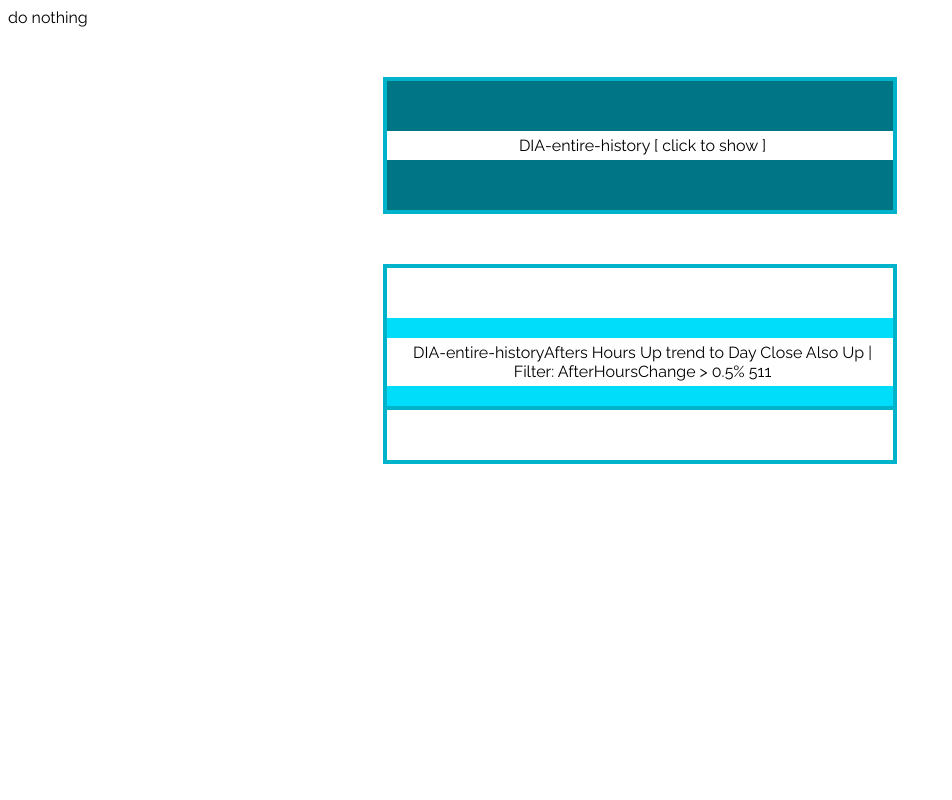
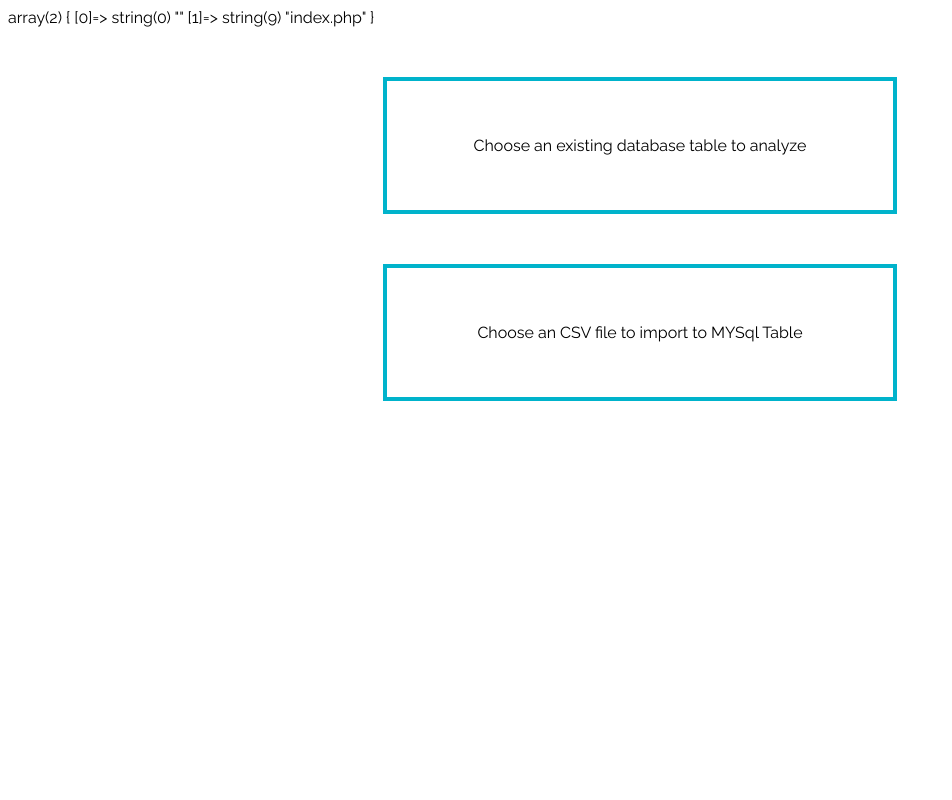
Before and after one commit to Youniform/PHP_Correlations_PDO, a PHP site: page /index.php in a window 1280 px wide. Shown: the whole page, without its empty margins (0-952 px from the left). Run offline with PHP 8.4, Linux system fonts and the light colour scheme; data that the repository does not hold is empty.

Commit message:
fixed .htaccess bs, choose.php lets you choose either a table to run through calc or import another CSV file

```diff
--- a/choose.php
+++ b/choose.php
@@ -1 +1,63 @@
 <?php
+
+error_reporting(E_ALL);
+ini_set('display_errors', '1');
+
+/**
+ * Setting up the database connection for PDO (PHP Data Object)
+ */
+$dbname = "index_correlations";
+$dbuser = "youniform";
+$dbpass = "il1keSn0w!!";
+$host = "localhost";
+$pdo = new PDO("mysql:host=$host;dbname=$dbname", $dbuser, $dbpass);
+/**
+ * This SQL query will need to incorporate a variable placeholder for the table name
+ */
+$sql = "
+	SHOW TABLES;
+	";
+
+/**
+ * Prepare the whole $stmt before execution
+ */
+$stmt = $pdo->prepare($sql);
+/**
+ * Execute it, sending the finished query to the mysql database
+ */
+$stmt->execute();
+
+$response = $stmt->fetchAll(PDO::FETCH_ASSOC);
+$tables = $response;
+?>
+
+<div class="outer-container">
+    <div class="visibility-toggle" tabindex="1">
+        <span class="span-label">Choose an existing database table to analyze</span>
+        <div class="parent-container">
+            <div class="form-div">
+                <form name="table-choice" class="table-choice" method="/display" action="POST">
+                <label for="tableChoice">Choose Table:</label>
+                    <select name="tableChoice">
+                    <?php foreach($tables as $table):?>
+                    <?php $value = $table; ?>
+                        <option name="table-name" value="<?php print_r($value['Tables_in_index_correlations']); ?>"><?php print_r($value['Tables_in_index_correlations']); ?></option>
+                    <?php endforeach;?>
+                    </select>
+                    <input type="submit"/>
+                </form>
+            </div>
+        </div>
+    </div>
+    <div class="visibility-toggle" tabindex="1">
+        <span class="span-label">Choose an CSV file to import to MYSql Table</span>
+        <div class="parent-container">
+            <div class="form-div">
+                <form name="table-choice" class="table-choice" method="/import" action="POST">
+                    <label for="fileChoice">Choose File:</label>
+                    <input type="file" name="csv-file" />
+                </form>
+            </div>
+        </div>
+    </div>
+</div>
--- a/index.php
+++ b/index.php
@@ -1,3 +1,6 @@
 <?php
-
-require_once("pdo-script.php");
+$request_uri = $_SERVER["REQUEST_URI"];
+$splode = explode( "/",$request_uri);
+var_dump($splode);
+require_once("header.php");
+require_once("choose.php");
```
Also changed, not shown: .htaccess (added).
